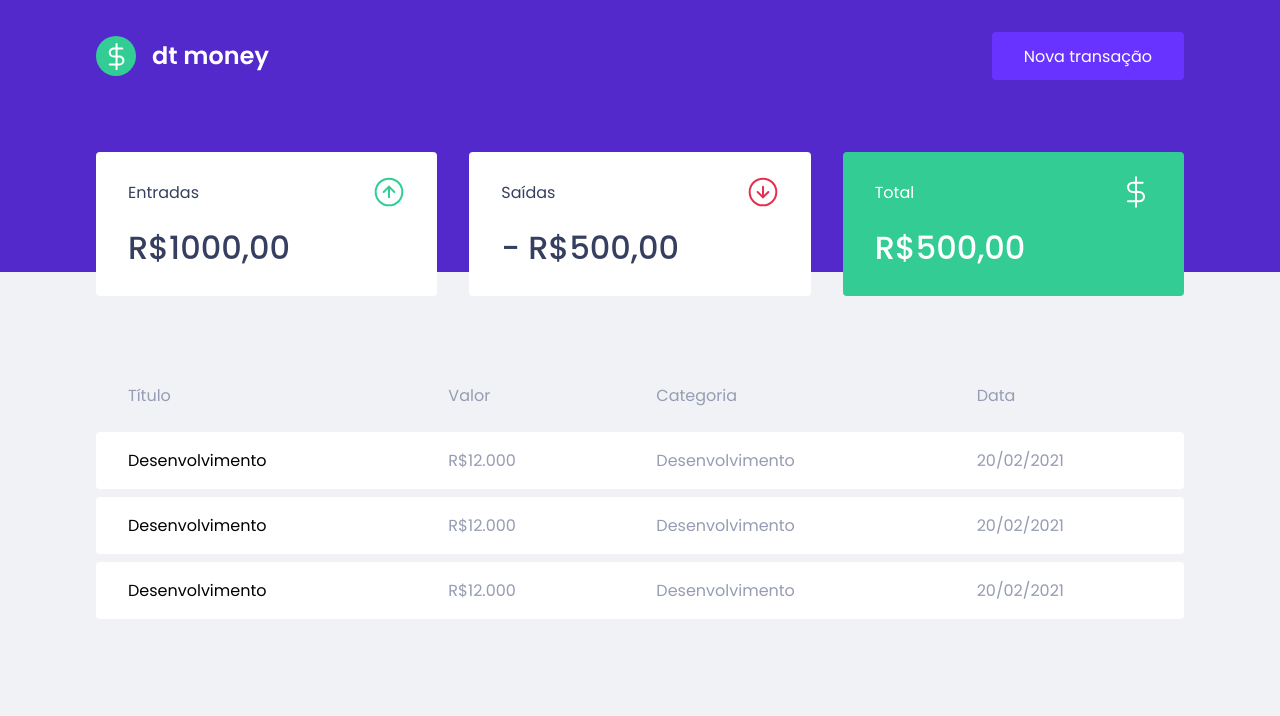
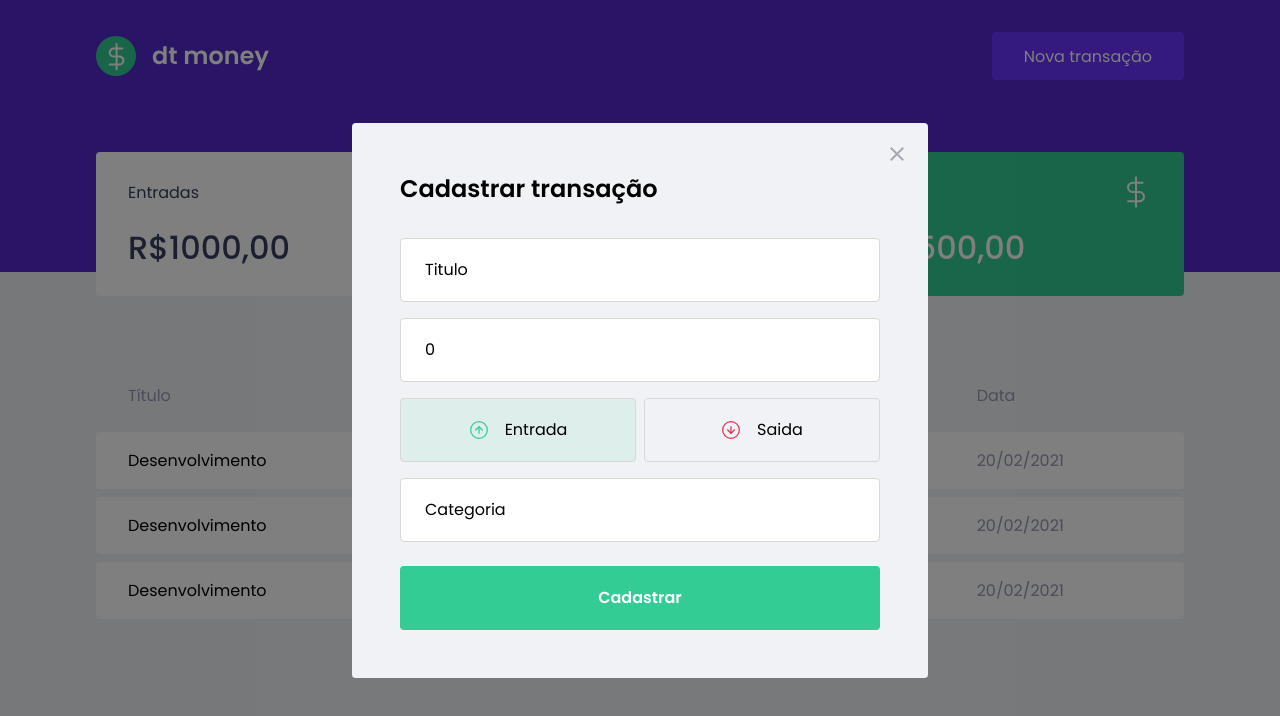
Before and after one commit to camillacorreia/dtmoney, a React (Create React App) app: page / in a window 1280 px wide. Both pictures are taken after a click on the button "Nova transação". Shown: the top 716 px of the page. Built offline with nearby package versions, Linux system fonts and the light colour scheme; no server answers; what miragejs would draw is missing.

Commit message:
feat: create component new transaction modal

```diff
--- a/package.json
+++ b/package.json
@@ -12,8 +12,10 @@
     "@types/react-dom": "^17.0.0",
     "axios": "^0.21.1",
     "miragejs": "^0.1.41",
+    "polished": "^4.1.3",
     "react": "^17.0.2",
     "react-dom": "^17.0.2",
+    "react-modal": "^3.14.3",
     "react-scripts": "4.0.3",
     "styled-components": "^5.3.0",
     "typescript": "^4.1.2",
@@ -44,6 +46,7 @@
     ]
   },
   "devDependencies": {
+    "@types/react-modal": "^3.12.0",
     "@types/styled-components": "^5.1.10"
   }
 }
--- a/src/App.tsx
+++ b/src/App.tsx
@@ -1,12 +1,35 @@
 import { Dashboard } from './components/Dashboard';
 import { Header } from './components/Header';
 import GlobalStyle from './styles/global';
+import Modal from 'react-modal';
+import { NewTransactionModal } from './components/NewTransactionModal';
+import { useState } from 'react';
+
+//Accessibility =>
+Modal.setAppElement('#root')
 
 export function App() {
+  const [isNewTransactionModalOpen, setisNewTransactionModalOpen] = useState(false)
+
+  function handleOpenNewTransactionModal() {
+    setisNewTransactionModalOpen(true)
+  }
+
+  function handleCloseNewTransactionModal() {
+    setisNewTransactionModalOpen(false)
+  }
+
   return (
     <>
-      <Header />
+      <Header onOpenNewTransactionModal={handleOpenNewTransactionModal} />
+
+      <NewTransactionModal
+        isOpen={isNewTransactionModalOpen}
+        onRequestClose={handleCloseNewTransactionModal}
+      />
+
       <Dashboard />
+
       <GlobalStyle />
     </>
   );
--- a/src/components/Header/index.tsx
+++ b/src/components/Header/index.tsx
@@ -1,12 +1,16 @@
 import logo from '../../assets/logo.svg';
 import { Container, Content } from './styles';
 
-export function Header() {
+interface HeaderProps {
+  onOpenNewTransactionModal: () => void;
+}
+
+export function Header({ onOpenNewTransactionModal }: HeaderProps) {
   return (
     <Container>
       <Content>
         <img src={logo} alt="dt money" />
-        <button>
+        <button onClick={onOpenNewTransactionModal}>
           Nova transação
         </button>
       </Content>
--- /dev/null
+++ b/src/components/NewTransactionModal/index.tsx
@@ -0,0 +1,90 @@
+import Modal from "react-modal"
+import { Container, TransactionTypeContainer, RadioBox } from './styles'
+import Income from '../../assets/income.svg'
+import Outcome from '../../assets/outcome.svg'
+import closeImg from '../../assets/close.svg'
+import { FormEvent, useState } from "react"
+
+interface NewTransactionModalProps {
+  isOpen: boolean;
+  onRequestClose:  () => void;
+}
+
+export function NewTransactionModal({ isOpen, onRequestClose}: NewTransactionModalProps) {
+  const [title, setTitle] = useState('')
+  const [amount, setAmount] = useState(0)
+  const [category, setCategory] = useState('')
+  const [type, setType] = useState('deposit');
+
+  async function handleCreateNewTransaction(event: FormEvent) {
+    event.preventDefault();
+  }
+
+  return (
+    <Modal
+      isOpen={isOpen}
+      onRequestClose={onRequestClose}
+      overlayClassName="react-modal-overlay"
+      className="react-modal-content"
+      >
+        <button
+        type="button"
+        onClick={onRequestClose}
+        className="react-modal-close"
+        >
+          <img src={closeImg} alt="fechar modal"/>
+        </button>
+
+      <Container onSubmit={handleCreateNewTransaction}>
+        <h2>Cadastrar transação</h2>
+
+        <input
+          placeholder="Titulo"
+          value={title}
+          onChange={event => setTitle(event.target.value)}
+        />
+
+        <input
+          type="number"
+          placeholder="Valor"
+          value={amount}
+          onChange={event => setAmount(Number(event.target.value))}
+        />
+
+        <TransactionTypeContainer>
+          <RadioBox
+          type="button"
+          onClick={() => { setType('deposit') }}
+          isActive={type === 'deposit'}
+          activeColor="green"
+          >
+            <img src={Income} alt="Entrada" />
+            <span>Entrada</span>
+          </RadioBox>
+
+          <RadioBox
+          type="button"
+          onClick={() => { setType('withdraw') }}
+          isActive={type === 'withdraw'}
+          activeColor="red"
+
+          >
+            <img src={Outcome} alt="Saida" />
+            <span>Saida</span>
+          </RadioBox>
+
+        </TransactionTypeContainer>
+
+        <input placeholder="Categoria"
+        value={category}
+        onChange={event => setCategory(event.target.value)}
+        />
+
+        <button type="submit">
+          Cadastrar
+        </button>
+
+      </Container>
+    </Modal>
+  )
+}
--- /dev/null
+++ b/src/components/NewTransactionModal/styles.ts
@@ -0,0 +1,93 @@
+import styled from "styled-components";
+import { darken, transparentize } from 'polished';
+
+export const Container = styled.form` h2 {
+  color: var(--text-title);
+  font-size: 1.5rem;
+  margin-bottom: 2rem;
+}
+
+input {
+  width: 100%;
+  padding: 0 1.5rem;
+  height: 4rem;
+  border-radius: 0.25rem;
+  border: 1px solid #d7d7d7;
+  font-weight: 400;
+  font-size: 1rem;
+
+  &::placeholder {
+    color: var(--text-body);
+  }
+
+  &+input {
+    margin-top: 1rem;
+  }
+}
+
+button[type="submit"] {
+  width: 100%;
+  padding: 0 1.5rem;
+  height: 4rem;
+  background: var(--green);
+  color: #FFF;
+  border-radius: 0.25rem;
+  border: 0;
+  font-size: 1rem;
+  margin-top: 1.5rem;
+  font-weight: 600;
+  transition: filter 0.2s;
+
+  &:hover {
+    filter: brightness(0.9);
+  }
+}
+`;
+
+export const TransactionTypeContainer = styled.div`
+  margin: 1rem 0;
+  display: grid;
+  grid-template-columns: 1fr 1fr;
+  gap: 0.5rem;
+`;
+
+interface RadioBoxProps {
+  isActive: boolean;
+  activeColor: 'green' | 'red';
+}
+
+const colors = {
+  green: '#33CC95',
+  red: '#E52E40'
+}
+
+export const RadioBox = styled.button<RadioBoxProps>`
+  height: 4rem;
+  border: 1px solid #d7d7d7;
+  border-radius: 0.25rem;
+  background: ${(props) => props.isActive
+    ? transparentize(0.9, colors[props.activeColor])
+    : 'transparent'
+  };
+
+  display: flex;
+  align-items: center;
+  justify-content: center;
+  transition: 0.2s;
+
+  &:hover {
+    border-color: ${darken(0.1, '#d7d7d7')};
+  }
+
+  img {
+    width: 20px;
+    height: 20px;
+  }
+
+  span {
+    display: block;
+    margin-left: 1rem;
+    font-size: 1rem;
+    color: var(-text-tittle);
+  }
+`;
--- a/src/styles/global.ts
+++ b/src/styles/global.ts
@@ -58,4 +58,38 @@
     opacity: 0.6;
     cursor: not-allowed;
   }
+
+  .react-modal-overlay {
+    background: rgb(0, 0, 0, 0.5);
+    position: fixed;
+    top: 0;
+    bottom: 0;
+    left: 0;
+    right: 0;
+    display: flex;
+    align-items: center;
+    justify-content: center;
+  }
+
+  .react-modal-content {
+    width: 100%;
+    max-width: 576px;
+    background: var(--background);
+    padding: 3rem;
+    position: relative;
+    border-radius: 0.24rem;
+  }
+
+  .react-modal-close {
+    position: absolute;
+    right: 1.5rem;
+    top: 1.5rem;
+    border: 0;
+    background: transparent;
+    transition: 0.3s;
+
+    &:hover {
+      filter: brightness(0.8);
+    }
+  }
 `;
```
Also changed, not shown: 1 other file (tests, documents, lock files or other folders).
